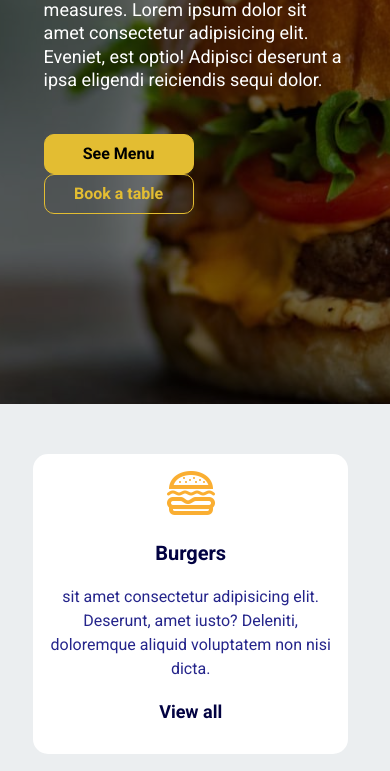
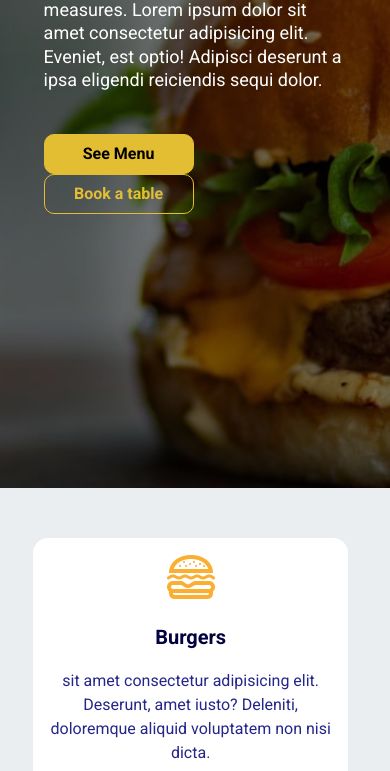
Before and after one commit to asmaa-ali-abdelhamed/Steak-Burger-Template, a plain HTML site: page index.html in a window 390 px wide. Shown: the part 440-1211 px from the top of the page. Drawn offline with Linux system fonts and the light colour scheme.

Commit message:
Update style.css

```diff
--- a/css/style.css
+++ b/css/style.css
@@ -38,7 +38,7 @@ button:hover{
 /* Start Main Section */
 main header{
     width: 100%;
-    min-height: 100vh;
+    min-height: 120vh;
     background:#0008 url(../imges/home.jpg) no-repeat center/cover;
     background-blend-mode: multiply;
     padding: 5vh;
@@ -217,7 +217,7 @@ footer p{
 }
 @media screen and (max-width:660px) {
     main header{
-        min-height: 100vh;
+        min-height: 110vh;
         padding: 2vh;
     }
     main header .container .nav {
```
